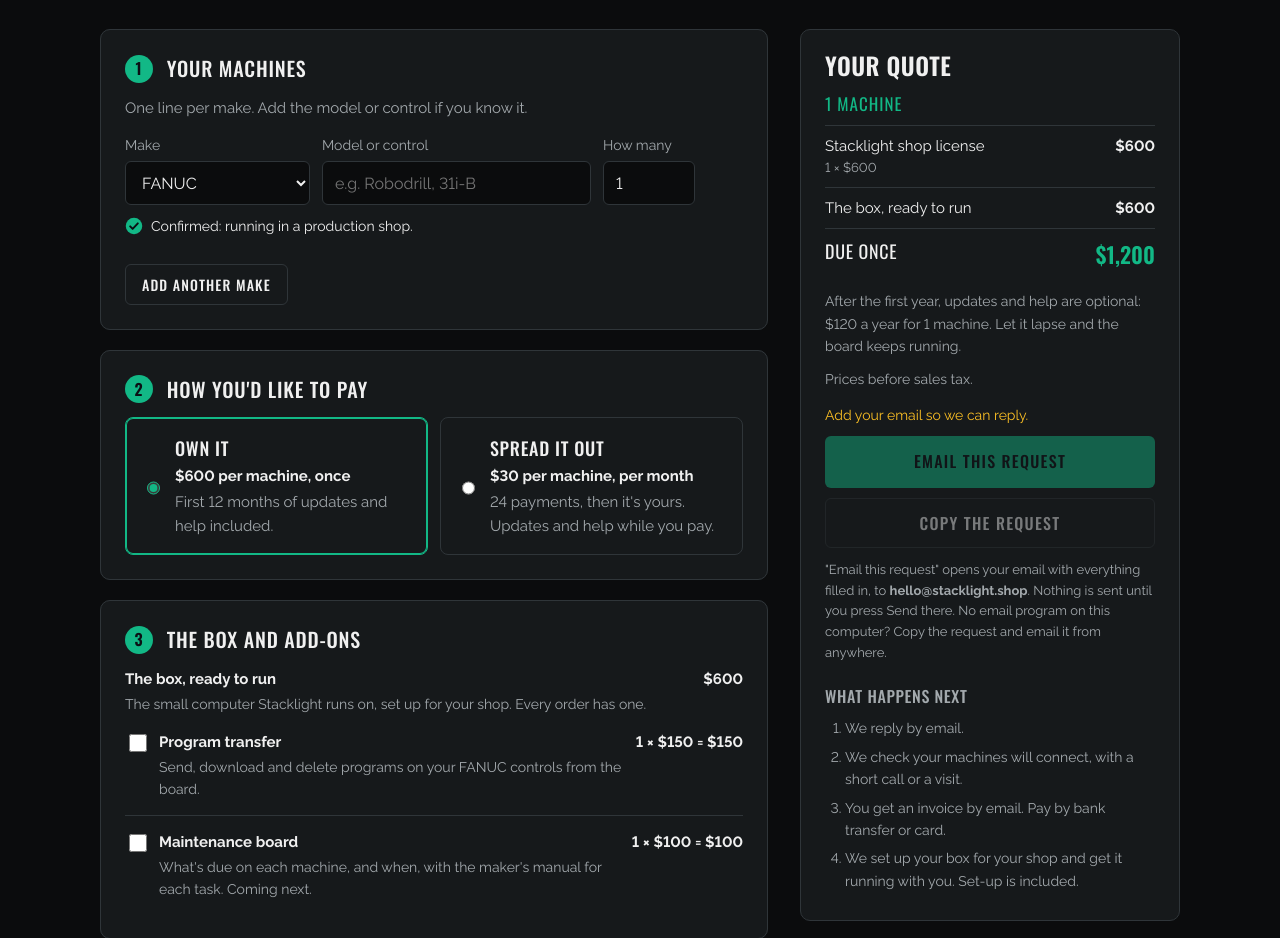
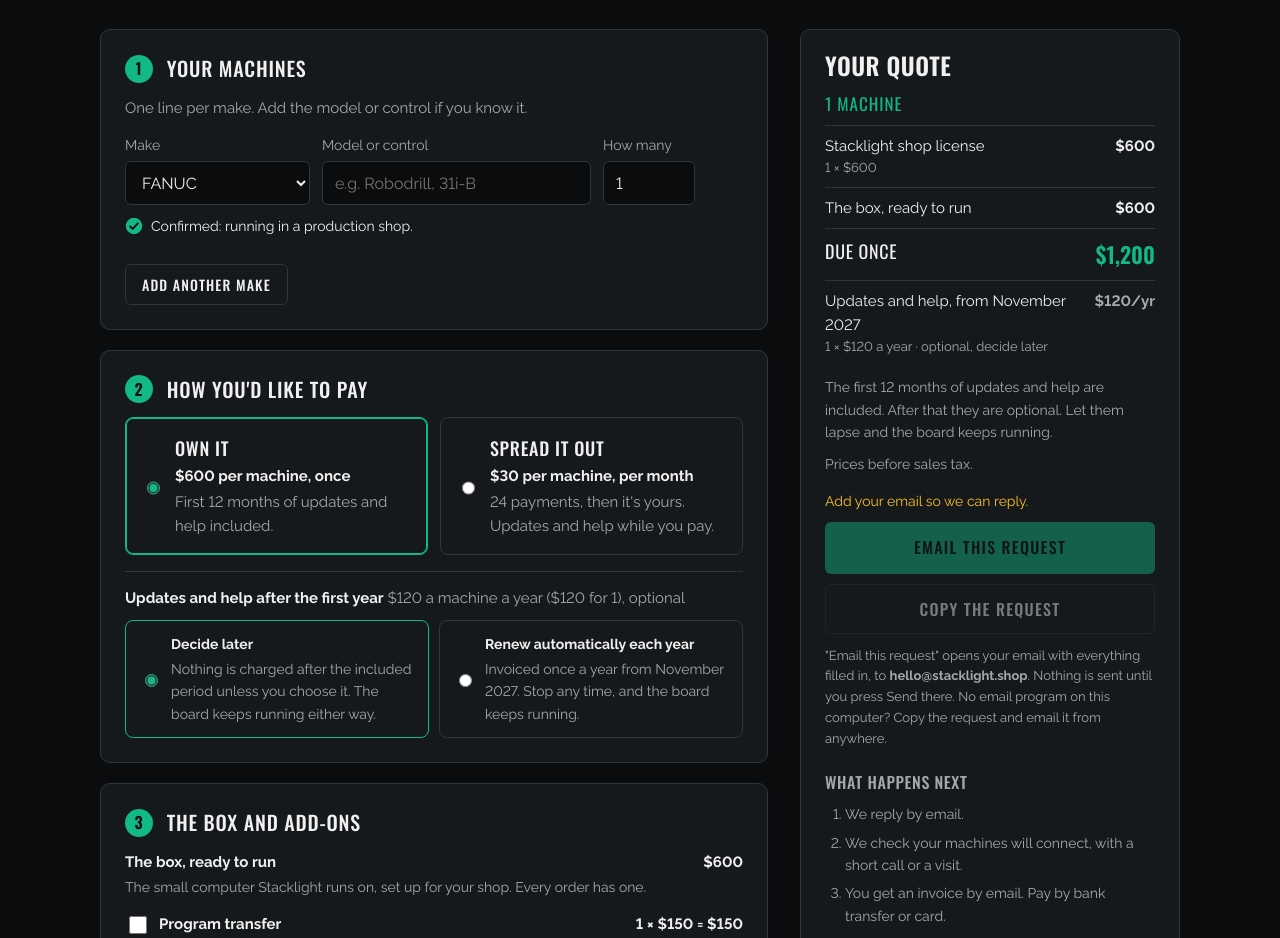
Before and after one commit to HenryBroddle/stacklight-site, a plain HTML site: page quote/index.html in a window 1280 px wide. Shown: the part 351-1289 px from the top of the page. Drawn offline with Linux system fonts and the light colour scheme.

Commit message:
Quote: updates and help after the included period, with its start month, and a choice to renew automatically

```diff
--- a/quote/index.html
+++ b/quote/index.html
@@ -59,6 +59,13 @@
               <span><b>Own it</b><span class="q-plan-price">$600 per machine, once</span><span class="muted">First 12 months of updates and help included.</span></span></label>
             <label class="q-plan"><input type="radio" name="plan" value="monthly">
               <span><b>Spread it out</b><span class="q-plan-price">$30 per machine, per month</span><span class="muted">24 payments, then it's yours. Updates and help while you pay.</span></span></label>
+          </div>
+          <div class="q-renew">
+            <p class="q-renew-title"><b>Updates and help <span id="renew-when">after the first year</span></b> <span class="muted" id="renew-price">$120 a machine a year, optional</span></p>
+            <div class="q-renew-choices">
+              <label class="q-choice"><input type="radio" name="renew" value="later" checked><span><b>Decide later</b><span class="muted">Nothing is charged after the included period unless you choose it. The board keeps running either way.</span></span></label>
+              <label class="q-choice"><input type="radio" name="renew" value="auto"><span><b>Renew automatically each year</b><span class="muted" id="renew-auto-note">Invoiced once a year. Stop any time, and the board keeps running.</span></span></label>
+            </div>
           </div>
         </fieldset>
 
--- a/quote/pricing.js
+++ b/quote/pricing.js
@@ -58,6 +58,8 @@ export function normalizeQuote(q) {
       machines,
       programTransfer: !!q.programTransfer && fanuc > 0,
       maintenance: !!q.maintenance,
+      // updates and help after the included period: renew each year automatically, or decide later (the default)
+      renew: q.renew === true,
       shop: {
         company: text(shop.company, 120), name: text(shop.name, 120), email: text(shop.email, 160), phone: text(shop.phone, 40),
         city: text(shop.city, 80), state: text(shop.state, 40), zip: text(shop.zip, 12),
@@ -90,7 +92,19 @@ export function priceQuote(quote) {
   return {
     machines: n, fanuc, lines, onceCents, monthly,
     afterFirstYearCents: PRICES.updatesYear.cents * n, // optional, the year after the included one
+    // updates and help after what the price includes (the first 12 months; with the monthly plan, its 24 payments)
+    updates: {
+      key: 'updatesYear', lookup: PRICES.updatesYear.lookup, label: 'Updates and help', qty: n,
+      unitCents: PRICES.updatesYear.cents, yearCents: PRICES.updatesYear.cents * n,
+      startsAfterMonths: quote.plan === 'monthly' ? PRICES.monthly.months : 12, renew: !!quote.renew,
+    },
   };
+}
+
+/** The month the paid updates would start, from a date (the quote's, or the invoice's): "November 2027". */
+export function updatesStart(months, from = new Date()) {
+  const d = new Date(from.getFullYear(), from.getMonth() + months, 1);
+  return d.toLocaleDateString('en-US', { month: 'long', year: 'numeric' });
 }
 
 export const dollars = (cents) => `$${(cents / 100).toLocaleString('en-US', { minimumFractionDigits: cents % 100 ? 2 : 0, maximumFractionDigits: 2 })}`;
@@ -138,6 +152,8 @@ export function quoteEmail(quote, { to = 'hello@stacklight.shop', date = new Dat
   for (const l of p.lines) L.push(`${l.label}: ${l.qty} x ${dollars(l.unitCents)} = ${dollars(l.totalCents)}`);
   L.push(`Due once: ${dollars(p.onceCents)}`);
   if (p.monthly) L.push(`Monthly: ${p.monthly.qty} x ${dollars(p.monthly.unitCents)} = ${dollars(p.monthly.totalCents)} a month for ${p.monthly.months} months`);
+  L.push(`Updates and help from about ${updatesStart(p.updates.startsAfterMonths, date)}: ${p.updates.qty} x ${dollars(p.updates.unitCents)} = ${dollars(p.updates.yearCents)} a year, optional`);
+  L.push(p.updates.renew ? 'Renew updates and help: automatically each year' : 'Renew updates and help: decide later');
   L.push('Prices before sales tax.');
   if (quote.notes) L.push('', 'Notes:', quote.notes);
   L.push('', `Quote code (for our records): ${encodeQuote(quote)}`, `Built on stacklight.shop/quote/ on ${date.toISOString().slice(0, 10)}.`);
--- a/quote/quote.css
+++ b/quote/quote.css
@@ -39,6 +39,17 @@ textarea { resize: vertical; min-height: 84px; }
 .q-plan > span { display: flex; flex-direction: column; gap: 2px; }
 .q-plan b { font-family: Oswald, sans-serif; text-transform: uppercase; letter-spacing: .04em; font-weight: 500; font-size: 18px; }
 .q-plan-price { font-weight: 700; }
+
+/* updates and help after the included period */
+.q-renew { margin-top: 16px; padding-top: 14px; border-top: 1px solid var(--line); }
+.q-renew-title { margin: 0 0 10px; font-size: 15px; }
+.q-renew-choices { display: grid; grid-template-columns: 1fr 1fr; gap: 10px; }
+.q-choice { display: flex; gap: 10px; padding: 12px 14px; border: 1px solid var(--line); border-radius: 8px; cursor: pointer; color: var(--paper); font-size: 14px; }
+.q-choice:has(input:checked) { border-color: var(--green); }
+.q-choice input { margin-top: 3px; accent-color: var(--green); }
+.q-choice > span { display: flex; flex-direction: column; gap: 2px; }
+.q-updates .q-sa { color: var(--steel); }
+.q-updates.q-on .q-sa { color: var(--paper); }
 
 /* box and add-ons */
 .q-line { display: grid; grid-template-columns: 22px minmax(0, 1fr) auto; gap: 12px; align-items: start; padding: 14px 0; border-top: 1px solid var(--line); color: var(--paper); font-size: 15px; cursor: pointer; }
@@ -94,7 +105,7 @@ textarea { resize: vertical; min-height: 84px; }
   .q-machine { grid-template-columns: minmax(0, 1fr) 84px 36px; }
   .q-machine .q-model { grid-column: 1 / -1; grid-row: 2; }
   .q-machine .q-status { grid-row: 3; }
-  .q-plans { grid-template-columns: 1fr; }
+  .q-plans, .q-renew-choices { grid-template-columns: 1fr; }
   .q-fields label, .q-fields label:nth-last-child(-n+3) { grid-column: span 6; }
   .q-fields label.q-short { grid-column: span 3; }
   .top nav a:not(.btn) { display: none; }
--- a/quote/quote.js
+++ b/quote/quote.js
@@ -1,6 +1,6 @@
 // The quote configurator (quote/index.html). Everything stays in this page until the visitor sends the email
 // themselves; a draft of the form is kept in this browser only.
-import { MAKES, PRICES, makeById, normalizeQuote, priceQuote, quoteEmail, dollars } from './pricing.js';
+import { MAKES, PRICES, makeById, normalizeQuote, priceQuote, quoteEmail, dollars, updatesStart } from './pricing.js';
 
 const $ = (id) => document.getElementById(id);
 const DRAFT_KEY = 'stacklight.quote-draft';
@@ -43,6 +43,7 @@ function readQuote() {
   return {
     plan: document.querySelector('input[name="plan"]:checked')?.value,
     machines, programTransfer: $('pt').checked, maintenance: $('mb').checked, shop, notes: $('notes').value,
+    renew: document.querySelector('input[name="renew"]:checked')?.value === 'auto',
   };
 }
 
@@ -90,10 +91,17 @@ function update() {
     sum.append(line('Due once', null, dollars(p.onceCents), 'q-total'));
     if (p.monthly) {
       sum.append(line('Then monthly', `${p.monthly.qty} × ${dollars(p.monthly.unitCents)}, ${p.monthly.months} payments`, `${dollars(p.monthly.totalCents)}/mo`, 'q-total'));
-      sum.append(h('p', 'muted q-after', `After 24 payments it's yours. Updates and help after that: optional, ${dollars(PRICES.updatesYear.cents)} a machine a year.`));
-    } else {
-      sum.append(h('p', 'muted q-after', `After the first year, updates and help are optional: ${dollars(p.afterFirstYearCents)} a year for ${p.machines} machine${p.machines === 1 ? '' : 's'}. Let it lapse and the board keeps running.`));
     }
+    // updates and help after what the price includes: its own line, with when it would start and the choice made
+    const u = p.updates;
+    const from = updatesStart(u.startsAfterMonths);
+    sum.append(line(`Updates and help, from ${from}`, `${u.qty} × ${dollars(u.unitCents)} a year · ${u.renew ? 'renews automatically' : 'optional, decide later'}`, `${dollars(u.yearCents)}/yr`, `q-updates${u.renew ? ' q-on' : ''}`));
+    sum.append(h('p', 'muted q-after', p.monthly
+      ? `After 24 payments it's yours. ${u.renew ? 'Updates and help then renew each year until you stop them.' : 'Updates and help after that are optional.'} The board keeps running either way.`
+      : `The first 12 months of updates and help are included. ${u.renew ? 'After that they renew each year until you stop them.' : 'After that they are optional.'} Let them lapse and the board keeps running.`));
+    $('renew-when').textContent = p.monthly ? 'after the 24 payments' : 'after the first year';
+    $('renew-price').textContent = `${dollars(u.unitCents)} a machine a year (${dollars(u.yearCents)} for ${u.qty}), optional`;
+    $('renew-auto-note').textContent = `Invoiced once a year from ${from}. Stop any time, and the board keeps running.`;
     current = q;
   }
   // ready to send: a price, and an email to answer
@@ -152,6 +160,8 @@ if (draft && Array.isArray(draft.machines) && draft.machines.length) {
   if (plan) plan.checked = true;
   $('pt').checked = !!draft.programTransfer;
   $('mb').checked = !!draft.maintenance;
+  const renew = document.querySelector(`input[name="renew"][value="${draft.renew === true ? 'auto' : 'later'}"]`);
+  if (renew) renew.checked = true;
   for (const f of FIELDS) if (typeof (f === 'notes' ? draft.notes : draft.shop?.[f]) === 'string') $(f).value = f === 'notes' ? draft.notes : draft.shop[f];
 } else {
   addRow();
```
